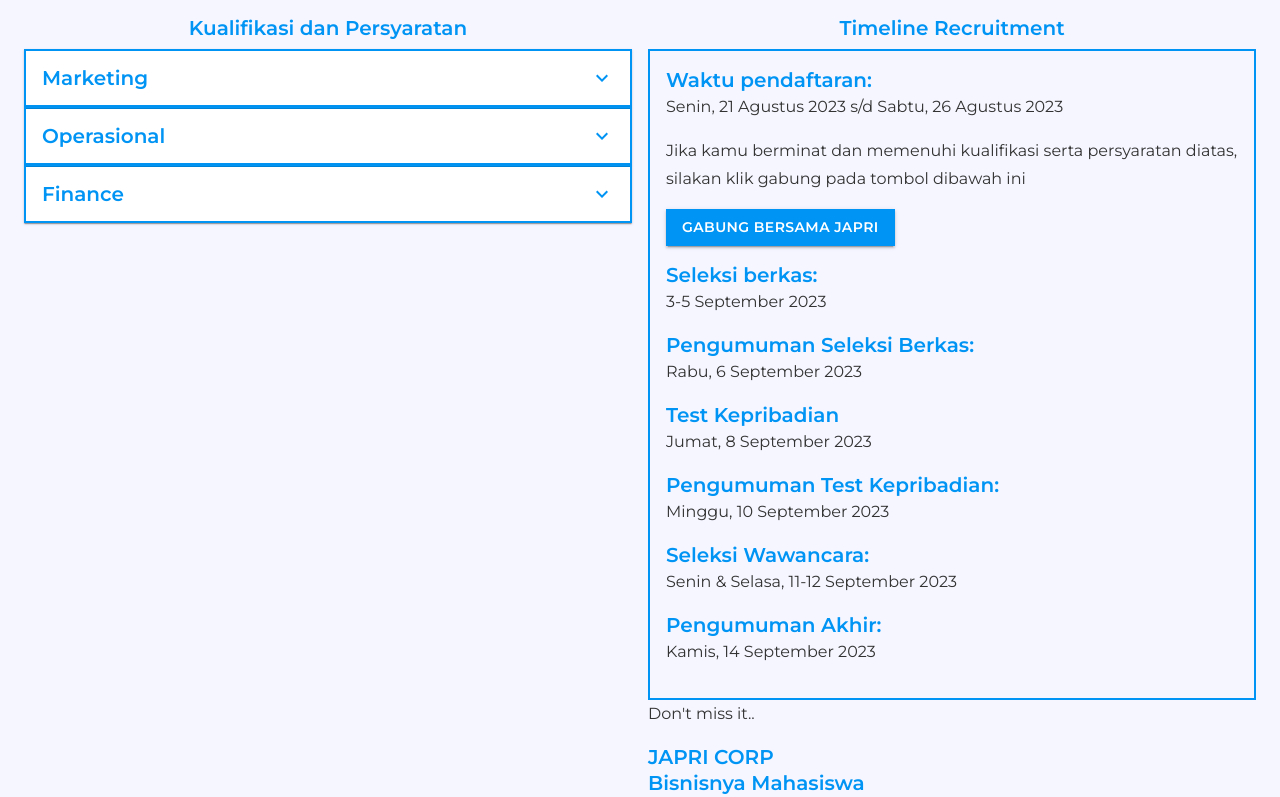
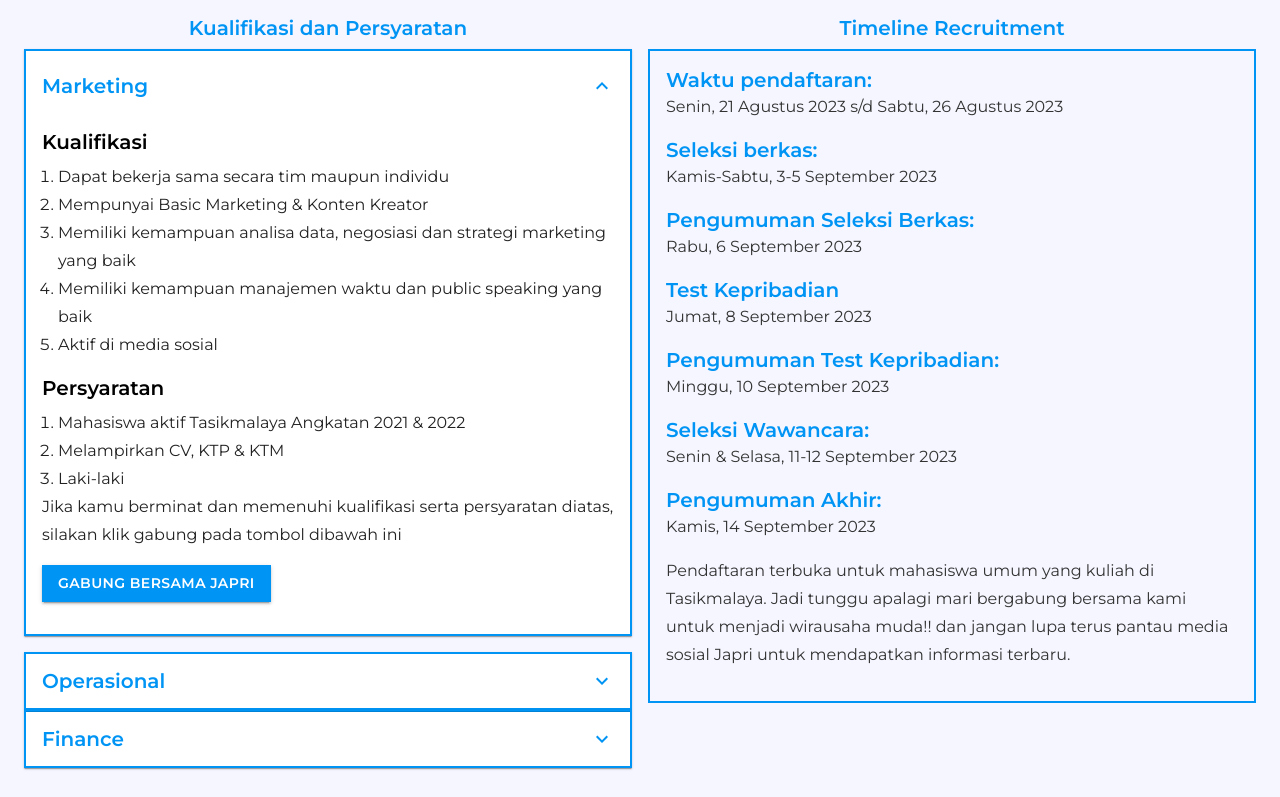
Before and after one commit to aridarsan/japri-corp, a React (Create React App) app: page /karir in a window 1280 px wide. Shown: the part 763-1560 px from the top of the page. Built offline with nearby package versions, Linux system fonts and the light colour scheme; what react-swipeable-views-utils would draw is missing.

Commit message:
oprec part time fix

```diff
--- a/src/Components/Karir.js
+++ b/src/Components/Karir.js
@@ -88,7 +88,7 @@
 ];
 
 const Karier = () => {
-  const [expanded, setExpanded] = React.useState(false);
+  const [expanded, setExpanded] = React.useState("panel1");
 
   const handleChange = (panel) => (event, isExpanded) => {
     setExpanded(isExpanded ? panel : false);
@@ -140,6 +140,7 @@
               <li>Mendapatkan fasilitas yang disediakan oleh japricorp</li>
               <li>Mendapatkan bonus jika melebihi target</li>
             </ol>
+
           </Grid>
         </Grid>
 
@@ -231,6 +232,27 @@
                               ))}
                             </ol>
                           </Grid>
+
+                        <p>
+                          Jika kamu berminat dan memenuhi kualifikasi serta
+                          persyaratan diatas, silakan klik gabung pada tombol
+                          dibawah ini
+                        </p>
+
+                        <a
+                          href="https://bit.ly/parttime-japri2023"
+                          target="_blank"
+                          rel="noopener noreferrer"
+                        >
+                          <Button
+                            variant="contained"
+                            className="btn-submit"
+                            size="medium"
+                            style={{ marginBottom: "1rem" }}
+                          >
+                            Gabung Bersama Japri
+                          </Button>
+                        </a>
                         </Grid>
                       </Grid>
                     ))}
@@ -263,28 +285,9 @@
             >
               <h5>Waktu pendaftaran:</h5>
               <p>Senin, 21 Agustus 2023 s/d Sabtu, 26 Agustus 2023</p>
-              <p>
-                Jika kamu berminat dan memenuhi kualifikasi serta persyaratan
-                diatas, silakan klik gabung pada tombol dibawah ini
-              </p>
-
-              <a
-                href="https://bit.ly/PendaftaranCRO2022"
-                target="_blank"
-                rel="noopener noreferrer"
-              >
-                <Button
-                  variant="contained"
-                  className="btn-submit"
-                  size="medium"
-                  style={{ marginBottom: "1rem" }}
-                >
-                  Gabung Bersama Japri
-                </Button>
-              </a>
 
               <h5> Seleksi berkas:</h5>
-              <p>3-5 September 2023</p>
+              <p>Kamis-Sabtu, 3-5 September 2023</p>
 
               <h5> Pengumuman Seleksi Berkas:</h5>
               <p>Rabu, 6 September 2023</p>
@@ -300,19 +303,15 @@
 
               <h5> Pengumuman Akhir:</h5>
               <p>Kamis, 14 September 2023</p>
-            </Grid>
 
-            <p>Don't miss it..</p>
-
-            <h5>JAPRI CORP</h5>
-            <h5>Bisnisnya Mahasiswa</h5>
-
-            <p>
+              <p>
               Pendaftaran terbuka untuk mahasiswa umum yang kuliah di
               Tasikmalaya. Jadi tunggu apalagi mari bergabung bersama kami untuk
               menjadi wirausaha muda!! dan jangan lupa terus pantau media sosial
               Japri untuk mendapatkan informasi terbaru.
             </p>
+            </Grid>
+
           </Grid>
         </Grid>
       </Container>
```
